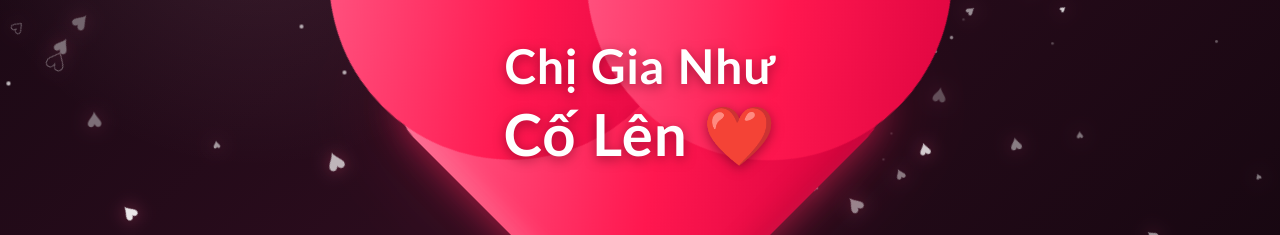
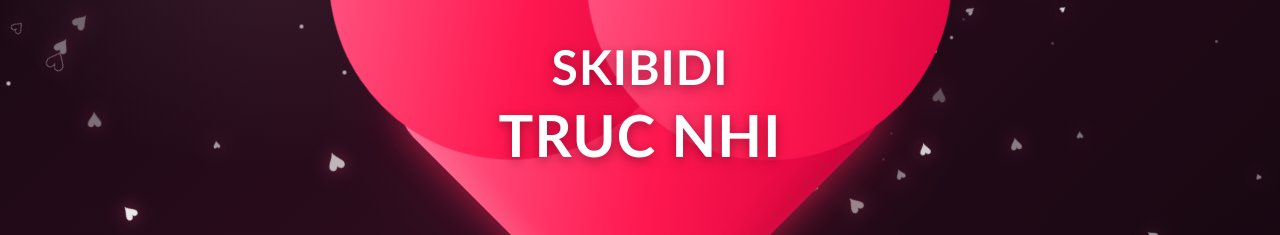
Before and after one commit to skibidiiuem/Gnhuuuu, a plain HTML site: page index.html in a window 1280 px wide. Shown: the part 294-529 px from the top of the page. Drawn offline with Linux system fonts and the light colour scheme.

Commit message:
index.html

```diff
--- a/index.html
+++ b/index.html
@@ -496,7 +496,7 @@
 
     <section
       class="hero"
-      aria-label="Chị Gia Như cố lên"
+      aria-label="SKIBIDI TRUC NHI"
     >
 
       <!-- ẢNH 1 -->
@@ -538,11 +538,11 @@
       <div class="message">
 
         <span class="line1">
-          Chị Gia Như
+          SKIBIDI
         </span>
 
         <span class="line2">
-          Cố Lên ❤️
+          TRUC NHI
         </span>
 
       </div>
```
